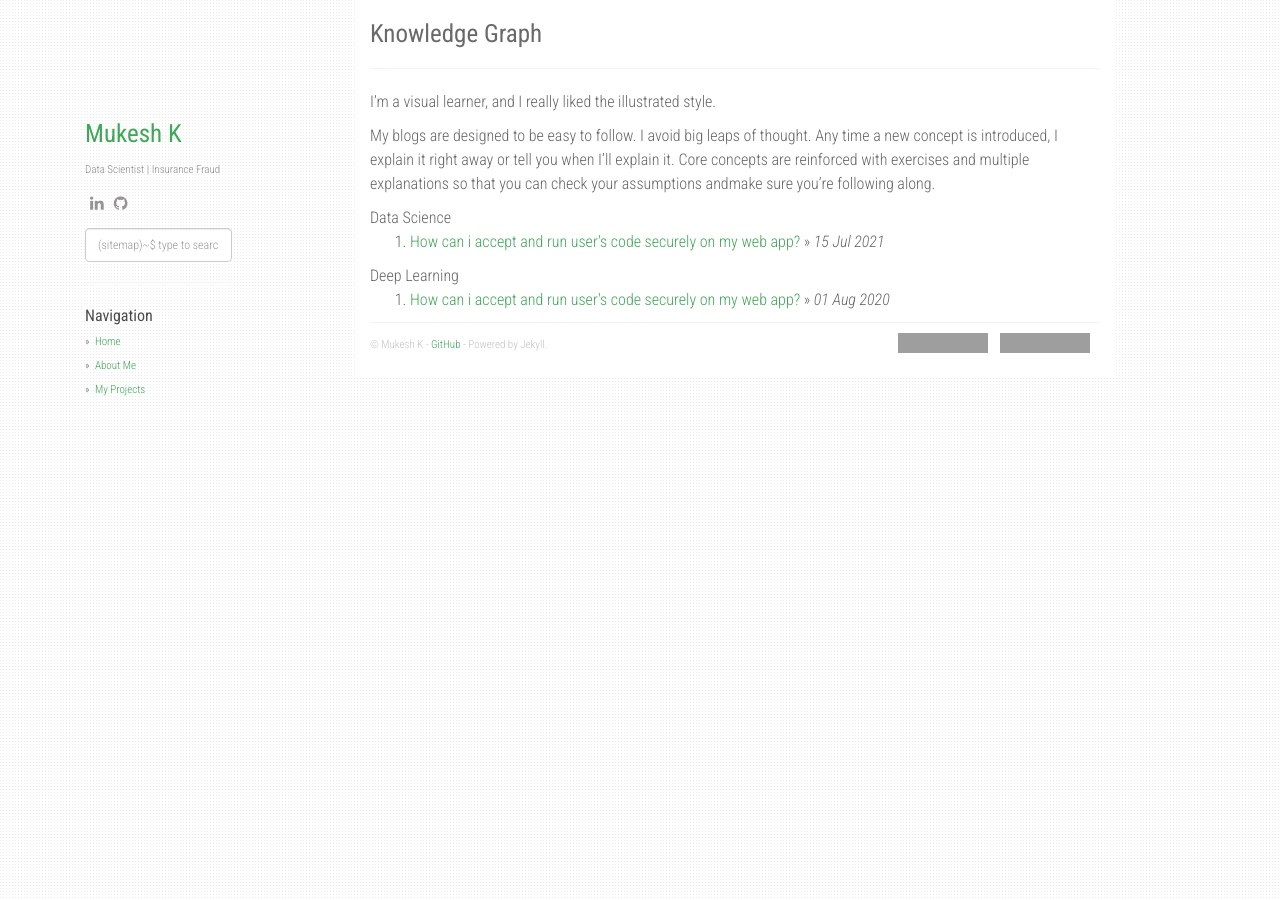
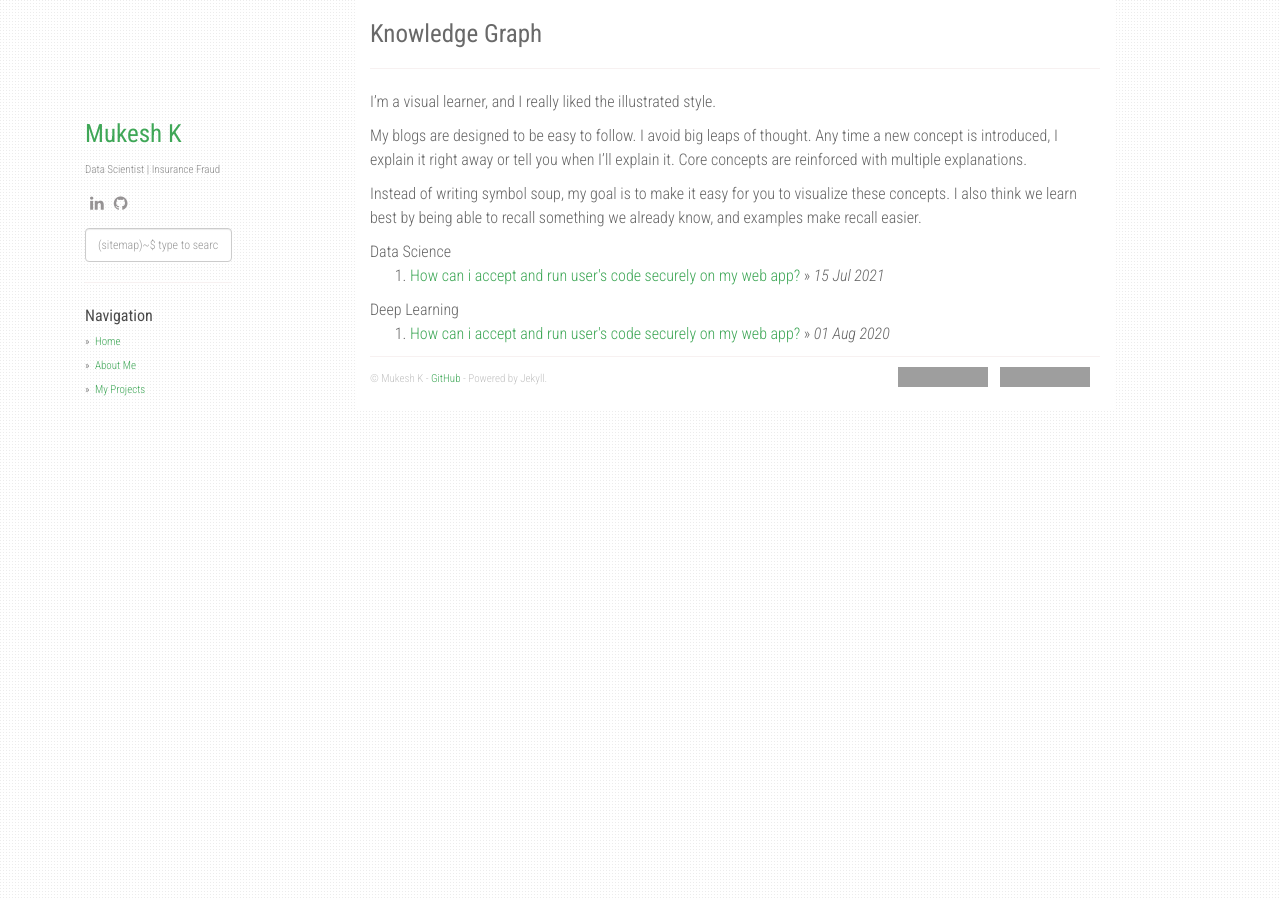
Before and after one commit to muksmuks/muksmuks.github.io, a Jekyll site: the page built from index.html, in a window 1280 px wide. Built offline with Jekyll 4.4.1, drawn with Linux system fonts in a browser that asks for light colours; nearby versions of some CDN libraries; the list of posts is cut into pages by our own code; grey boxes are pictures that could not be loaded.

Commit message:
Update index.html

```diff
--- a/index.html
+++ b/index.html
@@ -10,9 +10,11 @@ layout: default
     <p>I’m a visual learner, and I really liked the illustrated style.</p>
 
     <p>My blogs are designed to be easy to follow. I avoid big leaps of thought. Any time a new concept is introduced,
-        I explain it right away or tell you when I’ll explain it. Core concepts are reinforced with exercises
-        and multiple explanations so that you can check your assumptions andmake sure you’re following along.
+        I explain it right away or tell you when I’ll explain it. Core concepts are reinforced with multiple explanations.
     </p>
+
+    <p> Instead of writing symbol soup, my goal is to make it easy for you to visualize these concepts. I also think we
+      learn best by being able to recall something we already know, and examples make recall easier.
   </div>
 
   <div>
```
